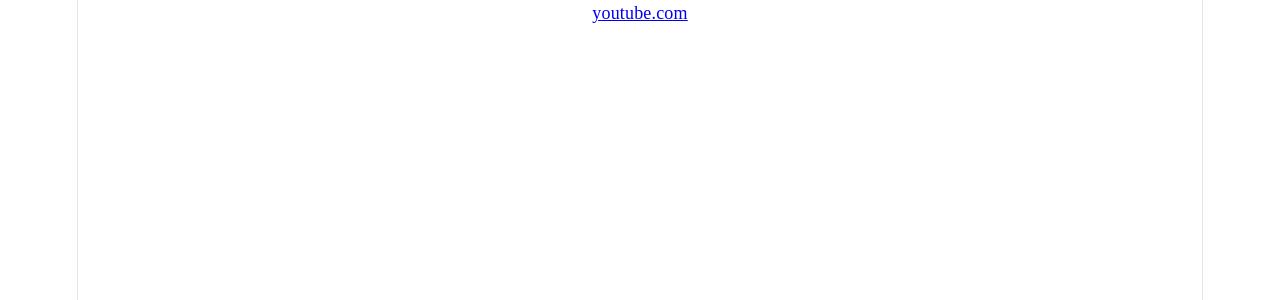
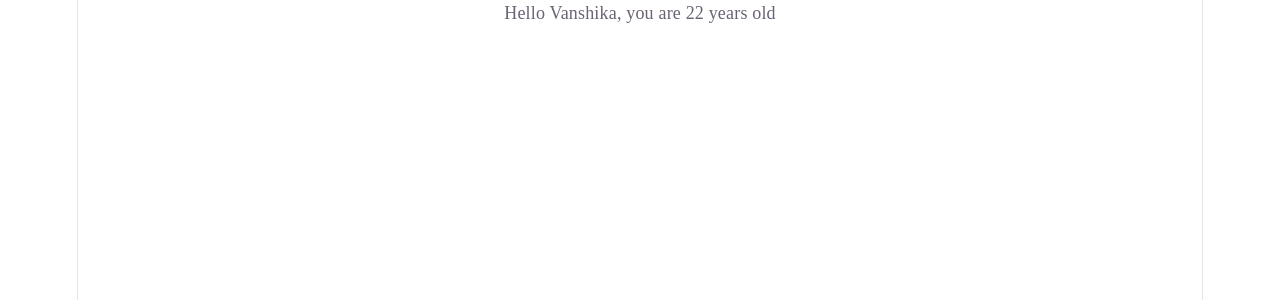
Before and after one commit to vanshika-py/React-PRAC, a React (Vite) app: page / in a window 1280 px wide. Shown: the top 300 px of the page. Built offline with nearby package versions, Linux system fonts and the light colour scheme.

Commit message:
Converted 5th into jsx

```diff
--- a/src/App.jsx
+++ b/src/App.jsx
@@ -57,6 +57,10 @@
 import React from 'react'
 
 function App (){
+  // let n = "Vanshika Kathpal"
+
+  let alpha = "Vanshika";
+  let age = 22;
   return (
     <div>
 
@@ -71,9 +75,22 @@
 
 {/* const element = <a href="https://www.school4you.in" className = "link"> School4u </a> */}
 
-  {React.createElement('a', {href : "https://www.school4you.in", className : 'link'}, "youtube.com")}
+  {/* {React.createElement('a', {href : "https://www.school4you.in", className : 'link'}, "youtube.com")} */}
+
+
+{/* const element = <h1 className = "heading"> Hello, {namre}</h1> */}
+
+
+{/* {React.createElement('h1', {className : "heading"}, `HELLO, ${n}`)} */}
+
+{/* const element = <div> Hello, {alpha}, you are {age} years old </div> */}
+
+{React.createElement('div', null, `Hello ${alpha}, you are ${age} years old`)}
+
     </div>
   )
+
 }
 
+
 export default App
```
